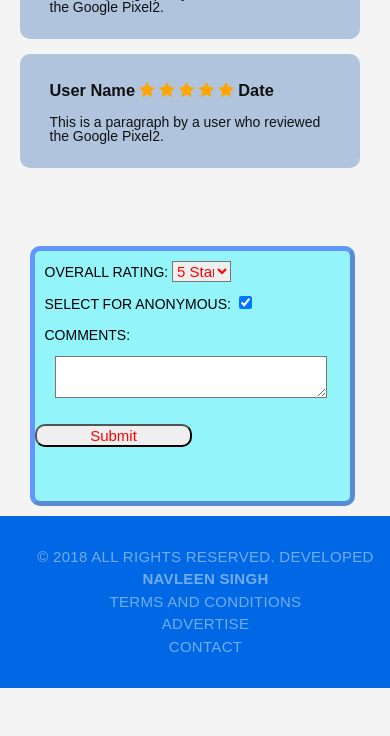
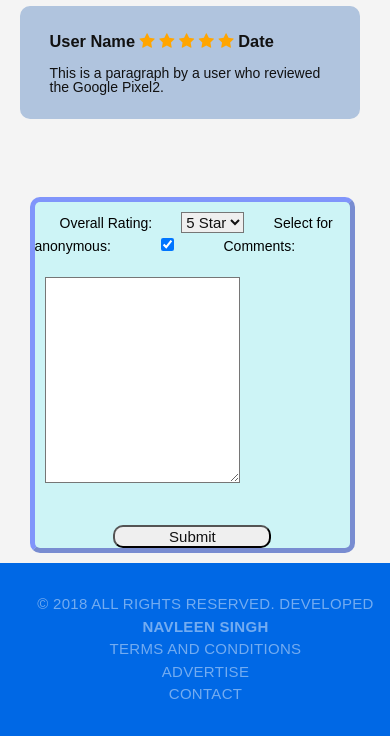
Before and after one commit to SNavleen/Phinder, a PHP site: page /phone/pixel2.html in a window 390 px wide. Shown: the part 2405-3141 px from the top of the page. Before the commit the page ends 3093 px from the top, so only its background shows below. Run offline with PHP 8.4, Linux system fonts and the light colour scheme.

Commit message:
phone page responsive

```diff
--- a/css/phone.css
+++ b/css/phone.css
@@ -1,13 +1,10 @@
 /* Selected item format */
 .selected-item {
-  min-height: 400px;
   background-image: url(../img/items/pixel2.png);
   background-repeat: no-repeat;
   background-position: center center;
   background-size: cover;
   position: relative;
-  /* text-align: center; */
-  /* color: #ffffff; */
 }
 .selected-item-info{
   width: 100%;
@@ -79,8 +76,6 @@
   .selected-item-button a{
     display: inline-block;
     line-height: 1;
-    /* margin: 15.01px 0; */
-    /* top: 25%; */
     left: 25%;
     z-index: 10;
     font-family: 'Fira Sans Condensed', sans-serif;
@@ -90,7 +85,6 @@
     background: #B0C4DE;
     border-radius: 10px;
     padding: 11px 30px;
-    /* margin: 0px 7px 7px 0px; */
   }
 
   /* Discription of the top item */
@@ -159,56 +153,119 @@
     width: 90%;
     min-height: 250px;
     float: left;
-    background-color: rgba(51, 243, 255, 0.5);
+    background-color: rgba(51, 243, 255, 0.2);
     border: 5px solid rgba(51, 54, 255, 0.5);
     border-style: outset;
     border-radius: 10px;
     margin: 10px;
     margin-top: 18%;
-    /* text-align: center; */
+    padding-top: 10px;
   }
   .title{
-    /* text-align: center; */
+    display:inline;
     font-family: 'Share', sans-serif;
     font-weight: 500;
     font-size: 14px;
     margin: 10px;
-    text-transform: uppercase;
+    padding: 15px;
   }
   .rating{
     width: 20%;
     max-width: 90%;
     border-radius: 0px;
-    /* font-style: italic; */
     font-size: 15px;
-    /* border: none; */
-    /* border-bottom: 2px solid rgba(255, 255, 255, 0.8); */
     color: rgba(255, 255, 255, 0.9);
-    color: red;
-    /* background-color: transparent; */
+    color: #111111;
   }
   .anonymous-checkBox{
-
+    width: 15%;
   }
   .comments{
-    width: 90%;
+    width: 60%;
+    height: 200px;
     border-radius: 0px;
-    /* font-style: italic; */
     font-size: 15px;
-    /* border: none; */
-    /* border-bottom: 2px solid rgba(255, 255, 255, 0.8); */
-    /* color: rgba(255, 255, 255, 0.9); */
-    color: red;
-    /* background-color: transparent; */
+    color: #111111;
     background-position: right 5px;
     background-repeat: no-repeat;
     box-shadow: none;
     margin: 10px;
+    margin-top: 20px;
+    margin-right: 40px;
+    vertical-align:middle;
   }
   .submit-review{
     width: 50%;
+    margin-top: 10%;
+    margin-left: 25%;
     max-width: 90%;
     border-radius: 10px;
     font-size: 15px;
-    color: red;
+    color: #111111;
   }
+  .item-map{
+    display:block;
+    width: 80%;
+    height: 450px;
+    border: 0;
+  }
+/* Responsive for mobile phones*/
+@media screen and (min-width:0px) and (max-width:375px){
+  .selected-item-discription{
+    margin-bottom: 10px;
+    margin-top: 10px;
+    font-size: 10px;
+    padding: 10px 10px;
+    width: 85%;
+  }
+  .selected-item-discription h4{
+    font-size: 16px;
+  }
+  .selected-item-discription li{
+    text-indent: 2mm
+  }
+  .selected-item {
+    height: 200px;
+    width: 100%;
+  }
+  .user-review{
+    margin-bottom: 10px;
+    margin-top: 10px;
+    font-size: 12px;
+    padding: 10px 20px;
+    width: 85%;
+  }
+
+  /* New review for the selected item */
+  .new-review{
+    width: 85%;
+  }
+  .title{
+    padding: 10px;
+  }
+  .rating{
+    width: 40%;
+  }
+  .comments{
+    float: right;
+  }
+  .submit-review{
+    margin-bottom: 50px;
+  }
+}
+@media screen and (min-width:0px) and (max-width:560px){
+  .overall-rating{
+    margin-bottom: 10px;
+    margin-top: 10px;
+    font-size: 14px;
+    padding: 10px 20px;
+  }
+}
+@media screen and (min-width:376px){
+  .selected-item {
+    min-height: 400px;
+  }
+  .title{
+    width: 20%;
+  }
+}
--- a/phone/pixel2.html
+++ b/phone/pixel2.html
@@ -159,7 +159,7 @@
             <li>f/2.4 aperture</li>
           </ul>
         </div>
-        <iframe width="600" height="450" frameborder="0" style="border:0" src="https://www.google.com/maps/embed/v1/place?key=AIzaSyDt46L43IvHUUR-evkjSpjL22i_H-Zda2c&q=14+Martindale+Crescent+Unit+1,+Ancaster,+ON+L9K+1J9" allowfullscreen></iframe>
+        <iframe class="item-map" frameborder="0" src="https://www.google.com/maps/embed/v1/place?key=AIzaSyDt46L43IvHUUR-evkjSpjL22i_H-Zda2c&q=14+Martindale+Crescent+Unit+1,+Ancaster,+ON+L9K+1J9" allowfullscreen></iframe>
 
         <div class="user-review">
           <h3>
@@ -208,8 +208,7 @@
 
         <div class="new-review">
           <form class="new-review-form" action="#" method="post">
-            <h4 class="title">
-              Overall Rating:
+            <h4 class="title">Overall Rating:</h4>
 						<select name="rating" id="rating" class="rating">
 							<option value="1star">1 Star</option>
 							<option value="2star">2 Star</option>
@@ -217,16 +216,11 @@
 							<option value="4star">4 Star</option>
 							<option value="5star" selected>5 Star</option>
 						</select>
-            </h4>
             <!-- <img src="../img/4.9-rating.png" alt="Pixel2" class="rating-image" height="100" width="100"></img> -->
-            <h4 class="title">
-              Select for anonymous:
+            <h4 class="title">Select for anonymous:</h4>
 						<input type="checkBox" class="anonymous-checkBox" checked name="anonymous-checkBox"/>
-            </h4>
-            <h4 class="title">
-              Comments:
+            <h4 class="title">Comments:</h4>
             <textarea class="comments" name="comments"></textarea>
-            </h4>
             <input type="submit" class="submit-review" name="submit-review"/>
           </form>
         </div>
```
Lines whose indentation alone changed are shown as unchanged.
